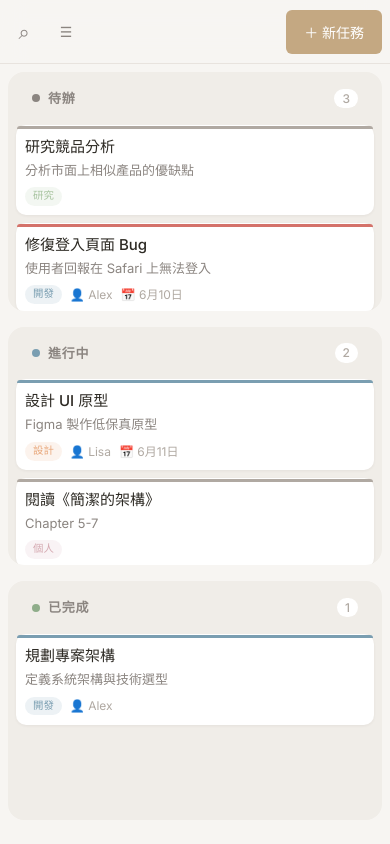
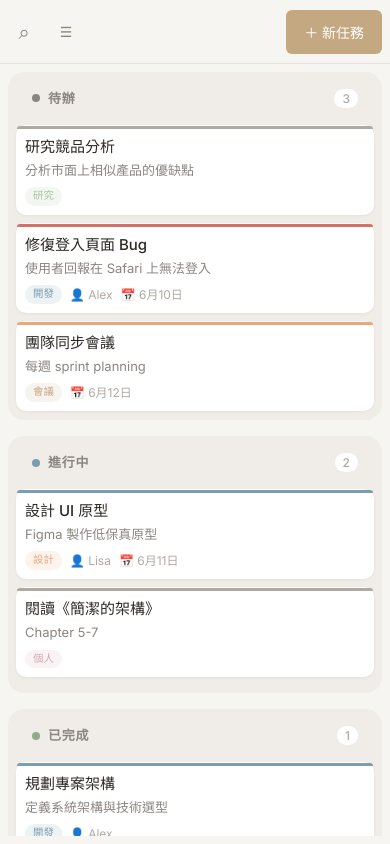
Before and after one commit to lawrence0904444-ux/TaskZen, a plain HTML site: page index.html in a window 390 px wide. Drawn offline with nearby package versions, Linux system fonts and the light colour scheme.

Commit message:
🐛 修正手機版看板欄位滾動問題
- col-body → col-cards（類別名稱錯誤）
- board-col overflow: hidden → visible（子層才能捲動）
- 加入 -webkit-overflow-scrolling: touch（順暢觸控滾動）

```diff
--- a/index.html
+++ b/index.html
@@ -742,11 +742,14 @@ ul { list-style: none; }
     min-width: 0;
     max-height: none;
     height: auto;
+    overflow: visible;
   }
   .board-col .col-header { position: sticky; top: 0; z-index: 2; }
-  .board-col .col-body {
-    max-height: 40vh;
+  .board-col .col-cards {
+    max-height: 45vh;
     overflow-y: auto;
+    -webkit-overflow-scrolling: touch;
+    padding-bottom: var(--space-sm);
   }
   .analytics-grid { grid-template-columns: 1fr 1fr; gap: var(--space-sm); }
   .stat-card { padding: var(--space-md); }
@@ -776,7 +779,7 @@ ul { list-style: none; }
 @media (max-width: 480px) {
   .sidebar { width: 80vw; }
   .analytics-grid { grid-template-columns: 1fr; }
-  .board-col .col-body { max-height: 35vh; }
+  .board-col .col-cards { max-height: 35vh; }
   .stat-card .stat-value { font-size: 1.375rem; }
   .charts-row { padding: 0; }
   .metrics-table { font-size: 0.75rem; }
```
